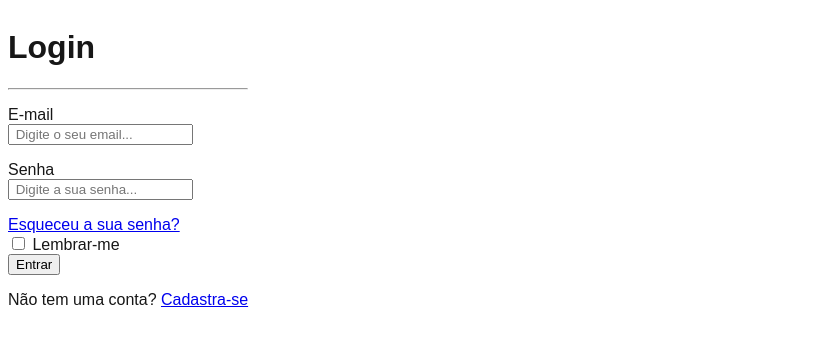
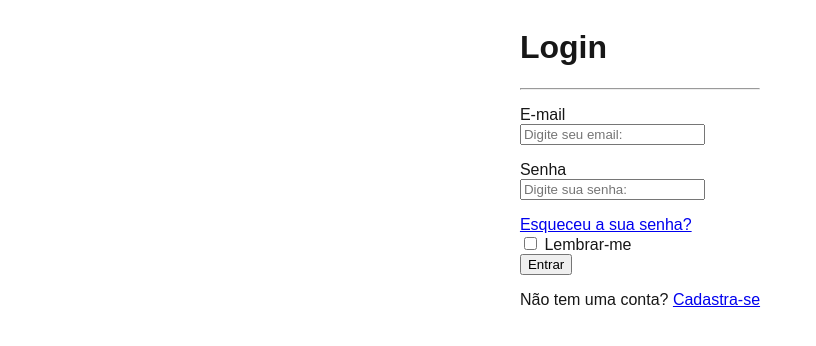
Before and after one commit to LuizFernandoFormenton/projeto_integrador, a Next.js app: page /login in a window 1280 px wide. Shown: the top 346 px of the page, without its empty margins (0-816 px from the left). Built offline with nearby package versions, Linux system fonts and the light colour scheme.

Commit message:
Paginas (Login e Cadastro) componetizadas

```diff
--- /dev/null
+++ b/app/login/components/Botoes.js
@@ -0,0 +1,11 @@
+function Botoes() {
+    return (
+        <div>
+            <form>
+               <button> Entrar </button>
+           </form>
+        </div>
+     );
+}
+
+export default Botoes;
--- /dev/null
+++ b/app/login/components/InputPersonalizado.js
@@ -0,0 +1,9 @@
+function InputPersonalizado(attr) {
+    return (
+        <div>
+            <p> <label > {attr.label} </label> <br/> <input placeholder={attr.placeholder} /> </p>
+        </div>
+     );
+}
+
+export default InputPersonalizado;
--- a/app/login/page.js
+++ b/app/login/page.js
@@ -1,11 +1,18 @@
+import Botoes from "./components/Botoes";
+import InputPersonalizado from "./components/InputPersonalizado";
+
 function Login () {
     return (
-    <div className="items-center flex" >
-            <div>
+    <div className="justify-center flex" >
+
+        <div>
             <h1> Login </h1>
             <hr/>
-            <p> <label > E-mail </label> <br/> <input placeholder=" Digite o seu email..." /> </p>
-            <p> <label > Senha </label> <br/> <input type="password" placeholder=" Digite a sua senha..." /> </p>
+
+            <InputPersonalizado label=" E-mail" placeholder="Digite seu email: " />
+            <InputPersonalizado label=" Senha " placeholder="Digite sua senha: " />
+
+
             <a href="#"> Esqueceu a sua senha? </a>
 
            <br/>
@@ -14,12 +21,11 @@ function Login () {
 
            <br/>
 
-           <form>
-               <button> Entrar </button>
-           </form>
+           <Botoes/>
 
            <p> Não tem uma conta? <a href="./cadastro.html"> Cadastra-se </a> </p>
-            </div>
+
+        </div>
 
 
       </div>
```
